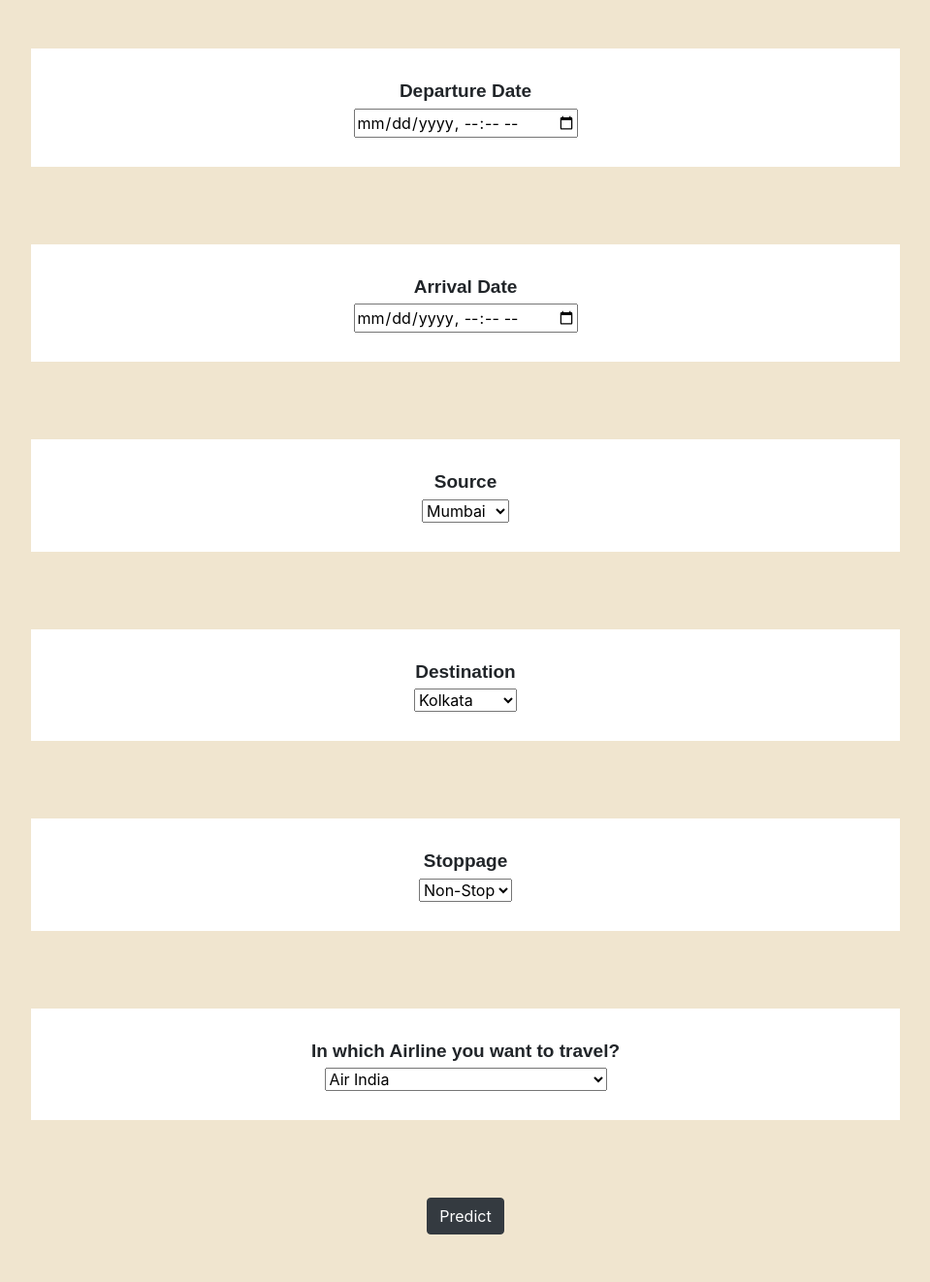
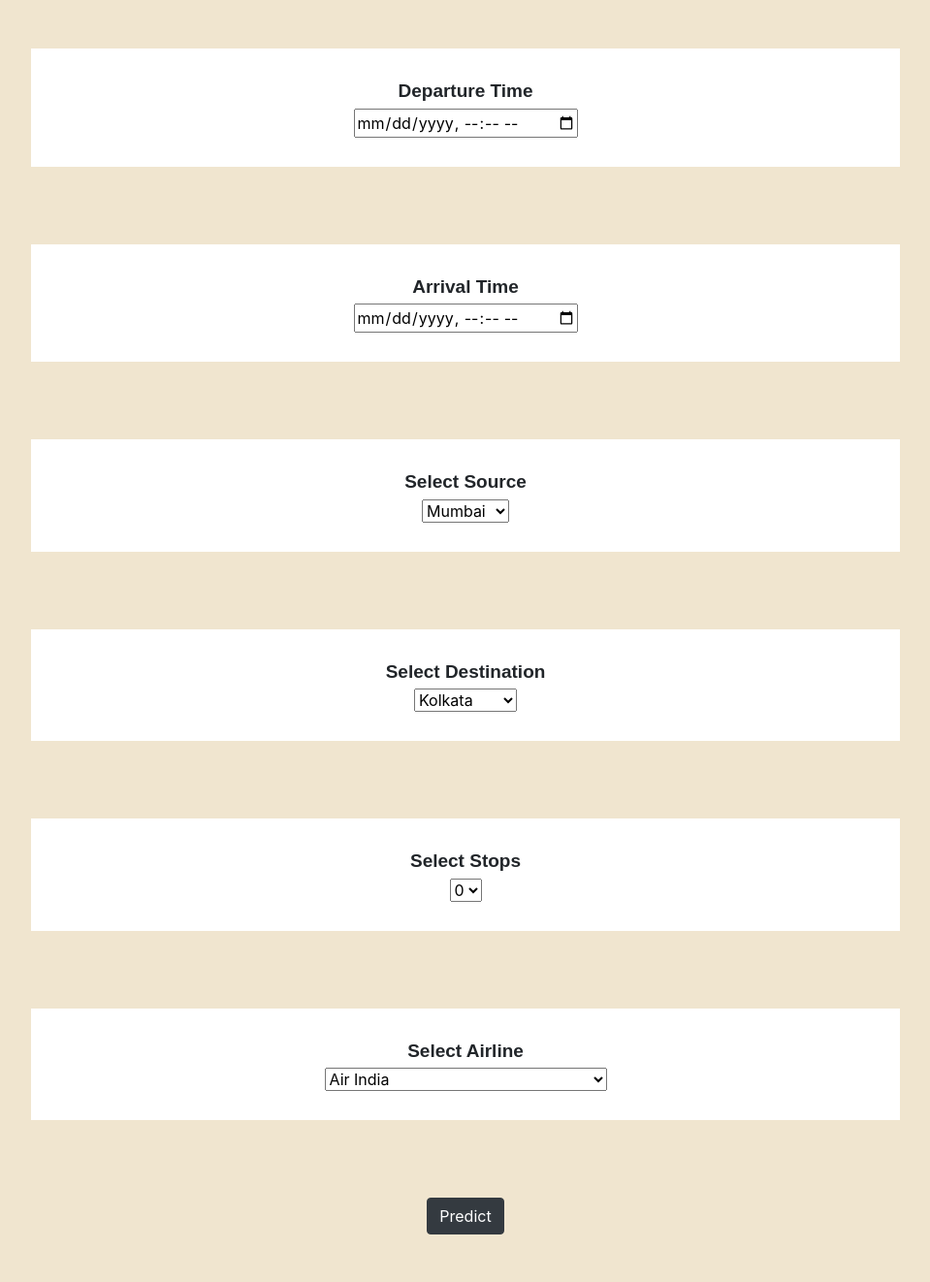
Before and after one commit to katammaniteja/FlightFare_WebApp, a Flask app: page / in a window 1280 px wide. Shown: the part 56-1378 px from the top of the page at 97% size, without its empty margins (160-1119 px from the left). Run offline with Flask 2, Linux system fonts and the light colour scheme; parts of the project's set-up code (start-up, migrations or seed data) failed here and were passed over; some libraries are stand-ins or nearby versions.

Commit message:
Add files via upload

```diff
--- a/templates/index.html
+++ b/templates/index.html
@@ -35,15 +35,15 @@
     <div class="body">
         <form action="/predict" method="POST">
             <div class="box">
-                <span class="text">Departure Date</span>
+                <span class="text">Departure Time</span>
                 <input type="datetime-local" name="Deptime" required="required">
             </div>
             <div class="box">
-                <span class="text">Arrival Date</span>
+                <span class="text">Arrival Time</span>
                 <input type="datetime-local" name="arrtime" required="required">
             </div>
             <div class="box">
-                <span class="text">Source</span>
+                <span class="text">Select Source</span>
                 <select name="Source" id="source" required="required">
                     <option value="Mumbai">Mumbai</option>
                     <option value="Delhi">Delhi</option>
@@ -54,7 +54,7 @@
                 </select>
             </div>
             <div class="box">
-                <span class="text">Destination</span>
+                <span class="text">Select Destination</span>
                 <select name="Destination" id="Destination" required="required">
                     <option value="Kolkata">Kolkata</option>
                     <option value="banglore">Banglore</option>
@@ -65,9 +65,9 @@
                 </select>
             </div>
             <div class="box">
-                <span class="text">Stoppage</span>
+                <span class="text">Select Stops</span>
                 <select name="stops" required="required">
-                    <option value="0">Non-Stop</option>
+                    <option value="0">0</option>
                     <option value="1">1</option>
                     <option value="2">2</option>
                     <option value="3">3</option>
@@ -75,7 +75,7 @@
                 </select>
             </div>
             <div class="box">
-                <span class="text">In which Airline you want to travel?</span>
+                <span class="text">Select Airline</span>
                 <select name="airline" id="airline" required="required">
                     <option value="Air India">Air India</option>
                     <option value="IndiGo">IndiGo</option>
```
